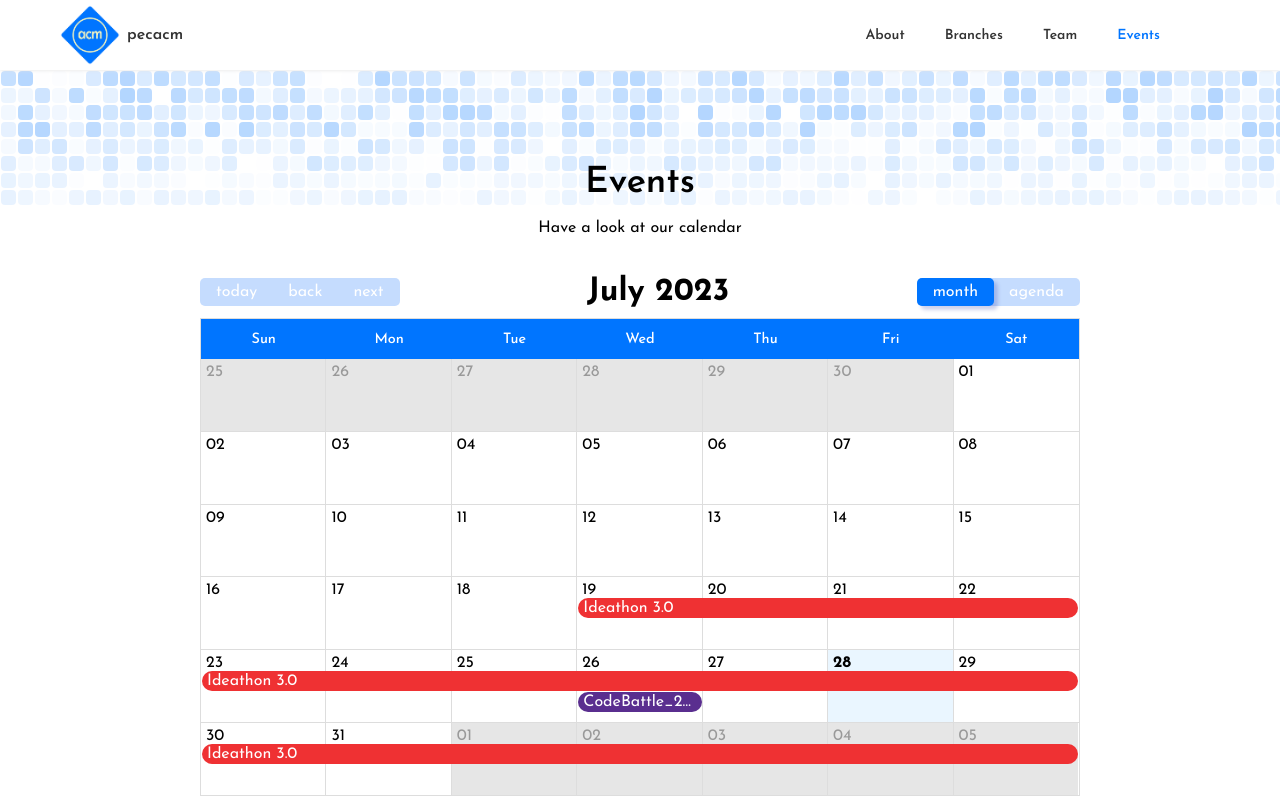
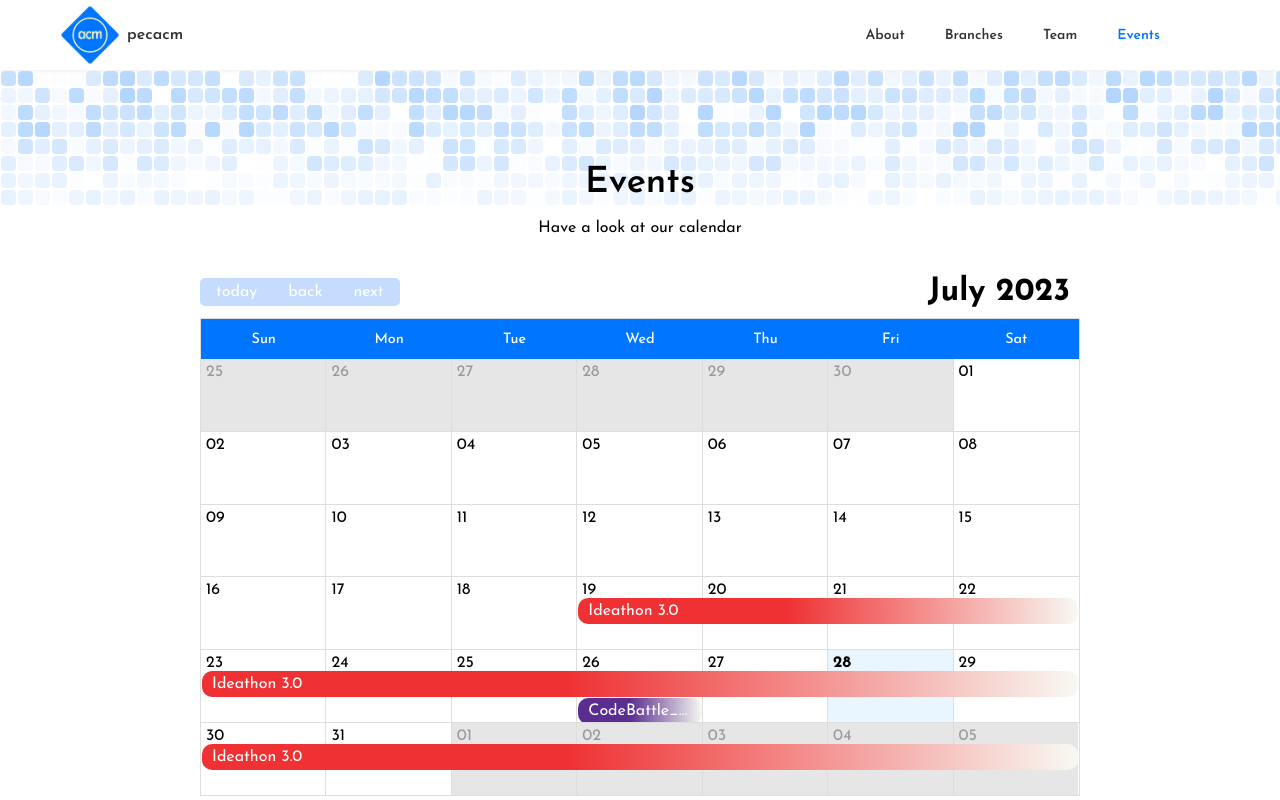
Before and after one commit to PEC-CSS/website, a Next.js app: page /events in a window 1280 px wide. Shown: the top 800 px of the page. Built offline with nearby package versions, Linux system fonts and the light colour scheme.

Commit message:
some colors

```diff
--- a/pages/events.tsx
+++ b/pages/events.tsx
@@ -48,7 +48,7 @@ function Events() {
                             month: true,
                             week: false,
                             day: false,
-                            agenda: true,
+                            agenda: false,
                         }}
 
                         dayLayoutAlgorithm={"no-overlap"}
--- a/styles/components/event-calendar.scss
+++ b/styles/components/event-calendar.scss
@@ -39,6 +39,7 @@
     .rbc-toolbar-label {
         font-size: 2rem;
         font-weight: bold;
+        text-align: right !important;
     }
 }
 
@@ -54,7 +55,7 @@
 
 .rbc-agenda-time-cell,
 .rbc-agenda-event-cell {
-    color: black;
+    color: white;
 }
 
 .rbc-agenda-table thead {
@@ -68,29 +69,36 @@
 .rbc-override-event {
     background-color: $acm-primary !important;
     border-radius: 10px !important;
+    padding: 5px 10px !important;
 }
 
 
 .rbc-override-development {
-    background-color: $dev-primary !important;
+    // background-color: $dev-primary !important;
+    background: linear-gradient(88.74deg, $dev-primary 41.7%, $color-code-color 100%) !important;
 }
 
 .rbc-override-cp {
-    background-color: $cp-primary !important;
+    // background-color: $cp-primary !important;
+    background: linear-gradient(88.74deg, $cp-primary 41.7%, $color-code-color 100%) !important;
 }
 
 .rbc-override-wit {
-    background-color: $wit-primary !important;
+    // background-color: $wit-primary !important;
+    background: linear-gradient(88.74deg, $wit-primary 41.7%, $color-code-color 100%) !important;
 }
 
 .rbc-override-ai {
-    background-color: $ai-primary !important;
+    // background-color: $ai-primary !important;
+    background: linear-gradient(88.74deg, $ai-primary 41.7%, $color-code-color 100%) !important;
 }
 
 .rbc-override-socials {
-    background-color: $socials-primary !important;
+    // background-color: $socials-primary !important;
+    background: linear-gradient(88.74deg, $socials-primary 41.7%, $color-code-color 100%) !important;
 }
 
 .rbc-override-cyber {
-    background-color: $cyber-primary !important;
+    // background-color: $cyber-primary !important;
+    background: linear-gradient(88.74deg, $cyber-primary 41.7%, $color-code-color 100%) !important;
 }
```
